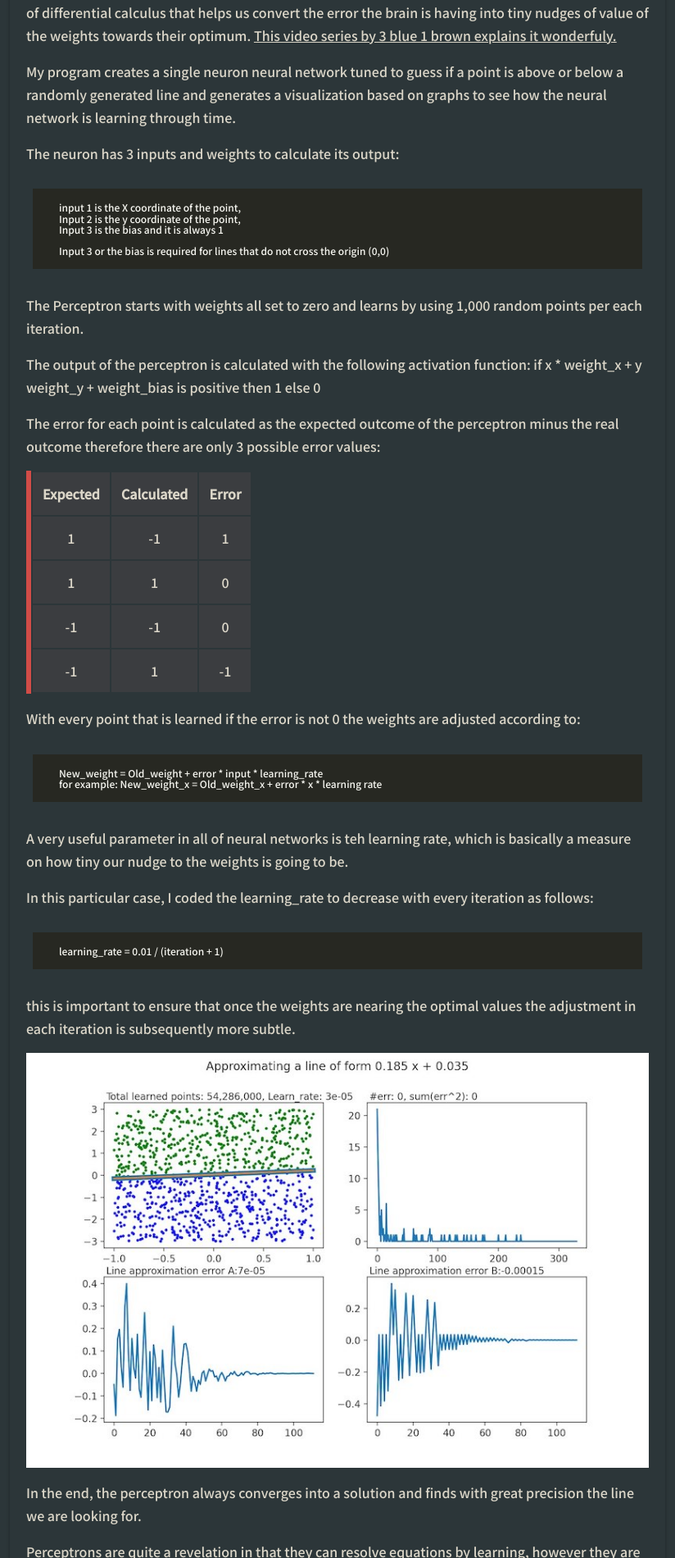
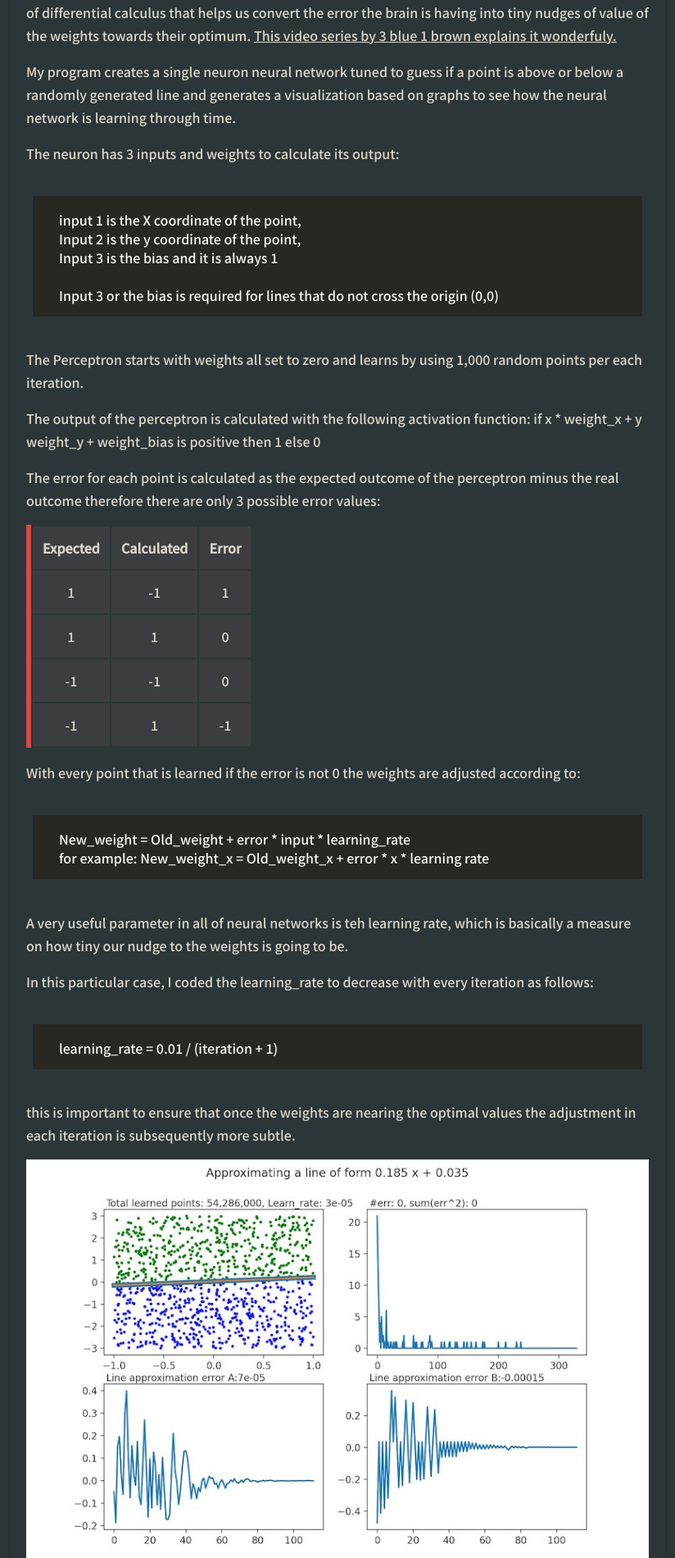
Before and after one commit to kyungseonpark/kyungseonpark.github.io, a Jekyll site: the page built from dead/2021-01-25-single-neuron-perceptron.markdown, in a window 1280 px wide. Shown: the part 2507-4407 px from the top of the page at 82% size, without its empty margins (228-1052 px from the left). Built offline with Jekyll 4.4.1, drawn with Linux system fonts in a browser that asks for light colours; formulas are drawn with MathJax 3; comment, search, counter and statistics services are not loaded.

Commit message:
modify font

```diff
--- a/assets/css/main.css
+++ b/assets/css/main.css
@@ -424,7 +424,7 @@ h1, h2, h3, h4, h5, h6 {
 }
 
 h1 {
-  font-size: 1.75rem;
+  font-size: 2rem;
   font-weight: var(--font2-regular);
   line-height: 1;
 }
@@ -466,7 +466,7 @@ pre {
   padding: 16px 32px;
   overflow-x: auto;
   font-family: 'Noto Sans KR', sans-serif;
-  font-size: 0.75rem;
+  font-size: 1.3rem;
 }
 pre code {
   border: 0;
@@ -475,7 +475,7 @@ pre code {
 }
 code {
   font-family: 'Noto Sans KR', sans-serif;
-  font-size: 0.75rem;
+  font-size: 1rem;
 }
 svg {
     vertical-align: middle;
@@ -1713,7 +1713,7 @@ img + small, img + br + small {
   margin-top: 20px;
   padding-bottom: 20px;
   border-bottom: 1px solid var(--grey4);
-  font-size:1em;
+  font-size:0.8em;
 }
 .narrow-column{
     display: inline-block;
```
